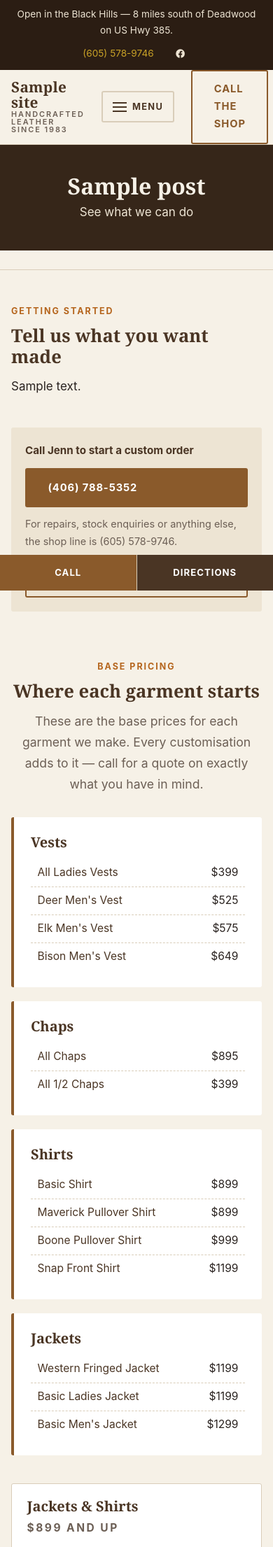
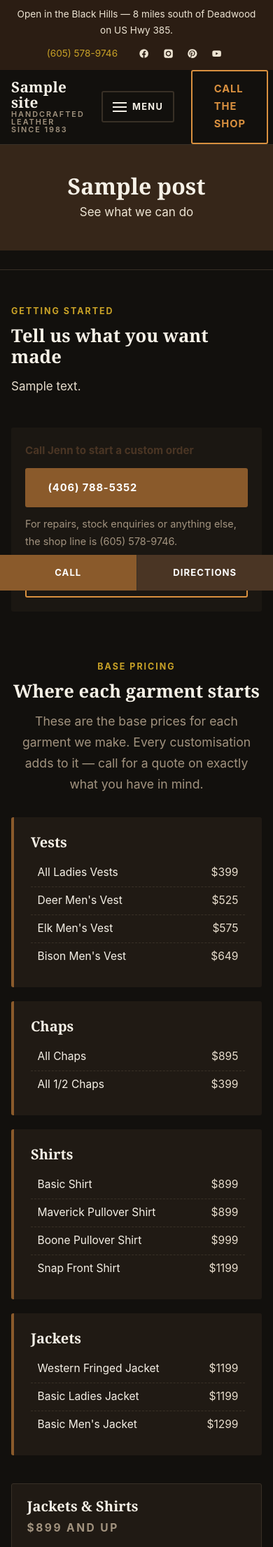
Before and after one commit to RRTCRT/Whost, a WordPress theme: template theme/hide-and-soul/page-templates/template-custom-orders.php in a window 390 px wide. Shown: the top 2211 px of the page at 70% size. Run offline with PHP 8.4 and a stand-in for WordPress, Linux system fonts and the light colour scheme; the site name, menu and one post (Sample post) are stand-ins, and other content is empty; some libraries are stand-ins or nearby versions.

Commit message:
Flip the theme to the site's dark palette and add the real social links
The menu screenshot showed the live site is black with cream type and a
rounded cream nav pill — the inverse of what the theme had. Owner
confirmed the build should match.

The palette tokens were named for their colours, so a straight value swap
would have broken every place a light token is used as text on a dark
ground: hero headings, the ghost button, footer type. Instead the raw
palette stays and eight semantic tokens sit on top of it — bg, bg-alt,
surface, text, heading, muted-text, border, link — with the stylesheet
now referring to roles. Flipping the theme again is eight values.

Links use a new --hs-link rather than saddle, which at #8a5a2b is too dark
to read against a near-black ground. Every foreground/background pairing
was checked: the weakest is muted copy at 6.35:1, all well clear of WCAG
AA. Print styles still force black on white.

The nav pill is reproduced at desktop widths only, dropdowns included; on
mobile the nav is a full-width panel where a lozenge would fight the
layout.

All four social networks are now wired with the real URLs — Instagram,
Facebook, Pinterest and YouTube — and the row renders in the top bar as
well as the footer.

Co-Authored-By: Claude Opus 5 <noreply@anthropic.com>
Claude-Session: https://claude.ai/code/session_01BWWB5rUZmbfBGLhWxfXFyj

```diff
--- a/theme/hide-and-soul/inc/business-info.php
+++ b/theme/hide-and-soul/inc/business-info.php
@@ -35,12 +35,10 @@ function hs_info_defaults() {
 		'longitude'    => '-103.7691',
 		'hours_note'   => 'Closed Mondays unless you arrange a time with us in advance — give us a call and we will open up.',
 		'season_note'  => 'Winters in Cave Creek, AZ — call ahead for December through March.',
-		// The header links out to four networks — fill in the three URLs the
-		// saved HTML didn't carry.
-		'facebook'     => 'https://www.facebook.com/hideandsoulleather/',
-		'instagram'    => '',
-		'pinterest'    => '',
-		'youtube'      => '',
+		'facebook'     => 'https://www.facebook.com/hideandsoulleather',
+		'instagram'    => 'https://www.instagram.com/hideandsoul/',
+		'pinterest'    => 'https://www.pinterest.com/HideandSoulLeatherworks/',
+		'youtube'      => 'https://www.youtube.com/@hideandsoulleatherworks',
 		'price_range'  => '$$',
 	);
 }
--- a/theme/hide-and-soul/style.css
+++ b/theme/hide-and-soul/style.css
@@ -25,9 +25,22 @@ Tags: custom-menu, featured-images, threaded-comments, translation-ready, e-comm
 	--hs-cream:     #f6f1e7; /* page background */
 	--hs-parchment: #ede4d3; /* alt sections */
 	--hs-bone:      #ffffff;
-	--hs-ink:       #2a2320; /* body copy */
+	--hs-ink:       #2a2320; /* body copy, light mode / print */
 	--hs-muted:     #6c5f55;
 	--hs-line:      #d9cdb9;
+
+	/* Semantic roles. The site runs dark — black ground, cream type — so these
+	   map the palette to jobs rather than colours. Flipping the theme means
+	   changing these eleven values, not hunting through the stylesheet. */
+	--hs-bg:         #12100d; /* page ground */
+	--hs-bg-alt:     #1b1712; /* alternating bands, table heads */
+	--hs-surface:    #201a14; /* cards, inputs, menus */
+	--hs-text:       #e7ddcd; /* body copy */
+	--hs-heading:    #f6f1e7; /* headings, brand */
+	--hs-muted-text: #a2937f; /* secondary copy */
+	--hs-border:     #383026; /* hairlines */
+	--hs-link:       #d9903f; /* links — brighter than saddle, which is too
+	                             dark to read against the ground */
 
 	--hs-font-display: "Bitter", "Georgia", "Times New Roman", serif;
 	--hs-font-body: -apple-system, BlinkMacSystemFont, "Segoe UI", Roboto,
@@ -61,8 +74,8 @@ html { scroll-behavior: smooth; }
 
 body {
 	margin: 0;
-	background: var(--hs-cream);
-	color: var(--hs-ink);
+	background: var(--hs-bg);
+	color: var(--hs-text);
 	font-family: var(--hs-font-body);
 	font-size: 1.0625rem;
 	line-height: 1.7;
@@ -71,7 +84,7 @@ body {
 
 h1, h2, h3, h4, h5 {
 	font-family: var(--hs-font-display);
-	color: var(--hs-bark);
+	color: var(--hs-heading);
 	line-height: 1.18;
 	margin: 0 0 0.5em;
 	font-weight: 700;
@@ -84,13 +97,13 @@ h3 { font-size: clamp(1.25rem, 2.4vw, 1.55rem); }
 p { margin: 0 0 1.2em; }
 
 a {
-	color: var(--hs-saddle);
+	color: var(--hs-link);
 	text-decoration-thickness: 1px;
 	text-underline-offset: 3px;
 }
 
 a:hover,
-a:focus { color: var(--hs-copper); }
+a:focus { color: var(--hs-buckskin); }
 
 img {
 	max-width: 100%;
@@ -151,7 +164,7 @@ img {
 }
 
 .hs-section__head p {
-	color: var(--hs-muted);
+	color: var(--hs-muted-text);
 	font-size: 1.1rem;
 	margin-bottom: 0;
 }
@@ -163,7 +176,7 @@ img {
 	font-size: 0.78rem;
 	letter-spacing: 0.16em;
 	text-transform: uppercase;
-	color: var(--hs-copper);
+	color: var(--hs-buckskin);
 	margin-bottom: 0.6rem;
 	font-weight: 700;
 }
@@ -219,7 +232,8 @@ img {
 
 .hs-btn--outline {
 	background: transparent;
-	color: var(--hs-saddle);
+	color: var(--hs-link);
+	border-color: var(--hs-link);
 }
 
 .hs-btn--outline:hover,
@@ -268,8 +282,8 @@ img {
 	position: sticky;
 	top: 0;
 	z-index: 100;
-	background: var(--hs-cream);
-	border-bottom: 1px solid var(--hs-line);
+	background: var(--hs-bg);
+	border-bottom: 1px solid var(--hs-border);
 }
 
 .hs-header__inner {
@@ -285,7 +299,7 @@ img {
 	align-items: center;
 	gap: 0.75rem;
 	text-decoration: none;
-	color: var(--hs-bark);
+	color: var(--hs-heading);
 }
 
 .hs-brand img { max-height: 62px; width: auto; }
@@ -304,7 +318,7 @@ img {
 	font-size: 0.68rem;
 	letter-spacing: 0.18em;
 	text-transform: uppercase;
-	color: var(--hs-muted);
+	color: var(--hs-muted-text);
 	font-weight: 600;
 }
 
@@ -411,9 +425,9 @@ img {
 	gap: 0.5rem;
 	padding: 0.6rem 0.9rem;
 	background: transparent;
-	border: 2px solid var(--hs-line);
+	border: 2px solid var(--hs-border);
 	border-radius: var(--hs-radius);
-	color: var(--hs-bark);
+	color: var(--hs-heading);
 	font: inherit;
 	font-size: 0.8rem;
 	font-weight: 700;
@@ -546,12 +560,12 @@ img {
 /* Breadcrumbs */
 .hs-breadcrumbs {
 	font-size: 0.85rem;
-	color: var(--hs-muted);
+	color: var(--hs-muted-text);
 	padding-block: 0.85rem;
-	border-bottom: 1px solid var(--hs-line);
+	border-bottom: 1px solid var(--hs-border);
 }
 
-.hs-breadcrumbs a { color: var(--hs-muted); }
+.hs-breadcrumbs a { color: var(--hs-muted-text); }
 
 /* ==========================================================================
    7. Cards
@@ -583,7 +597,7 @@ img {
 
 .hs-card__body { padding: 1.25rem 1.35rem 1.5rem; flex: 1 1 auto; }
 .hs-card__body h3 { margin-bottom: 0.4rem; }
-.hs-card__body p { color: var(--hs-muted); font-size: 0.97rem; margin-bottom: 1rem; }
+.hs-card__body p { color: var(--hs-muted-text); font-size: 0.97rem; margin-bottom: 1rem; }
 
 .hs-card__link {
 	font-weight: 700;
@@ -648,13 +662,13 @@ img {
 
 .hs-material {
 	padding: 1.5rem;
-	background: var(--hs-bone);
+	background: var(--hs-surface);
 	border-left: 4px solid var(--hs-saddle);
 	border-radius: var(--hs-radius);
 }
 
 .hs-material h3 { margin-bottom: 0.3rem; }
-.hs-material p { margin-bottom: 0; color: var(--hs-muted); font-size: 0.97rem; }
+.hs-material p { margin-bottom: 0; color: var(--hs-muted-text); font-size: 0.97rem; }
 
 .hs-quote {
 	padding: 1.75rem;
@@ -945,7 +959,7 @@ input[type="submit"] { font: inherit; }
 	z-index: 90;
 	display: none;
 	gap: 1px;
-	background: var(--hs-line);
+	background: var(--hs-border);
 }
 
 .hs-callbar a {
@@ -1104,11 +1118,11 @@ input[type="submit"] { font: inherit; }
 	max-width: 22rem;
 	margin-bottom: 1.75rem;
 	padding: 1.25rem;
-	background: var(--hs-parchment);
+	background: var(--hs-bg-alt);
 	border-radius: var(--hs-radius);
 }
 
-.hs-enquire p { margin: 0; font-size: 0.95rem; color: var(--hs-muted); }
+.hs-enquire p { margin: 0; font-size: 0.95rem; color: var(--hs-muted-text); }
 
 /* ==========================================================================
    13. Pagination + comments
@@ -1184,7 +1198,7 @@ input[type="submit"] { font: inherit; }
 	justify-content: space-between;
 	gap: 1rem;
 	padding: 0.4rem 0.6rem;
-	border-bottom: 1px dashed var(--hs-line);
+	border-bottom: 1px dashed var(--hs-border);
 }
 
 .hs-hours li:last-child { border-bottom: 0; }
@@ -1195,8 +1209,8 @@ input[type="submit"] { font: inherit; }
 	font-weight: 700;
 }
 
-.hs-hours__day { color: var(--hs-bark); }
-.hs-hours__closed { color: var(--hs-muted); }
+.hs-hours__day { color: var(--hs-heading); }
+.hs-hours__closed { color: var(--hs-muted-text); }
 
 /* ==========================================================================
    15. Print
```
Also changed, not shown: other parts of theme/hide-and-soul/style.css (+87 -39 lines).
